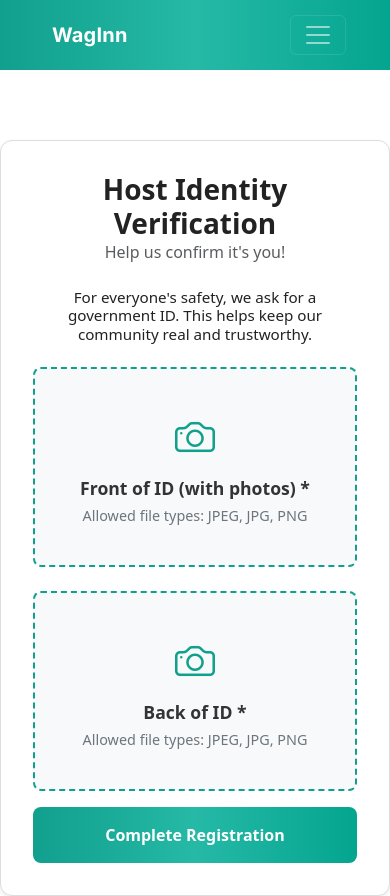
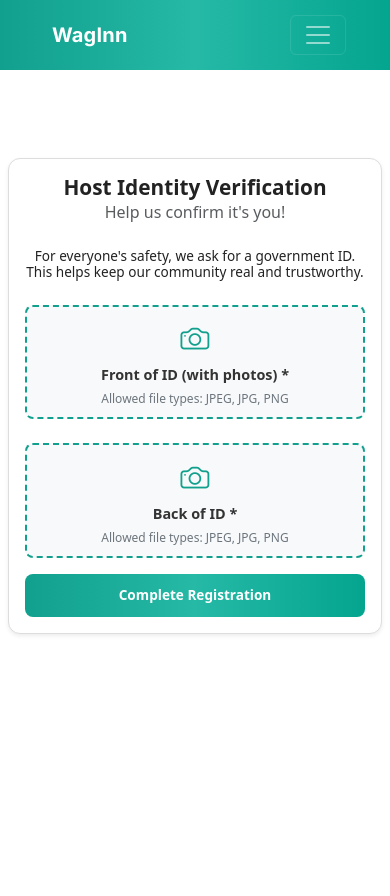
Before and after one commit to deepali-kadway/WagInn-Capstone-Project, an Angular app in the folder WagInn-Project/: page /idVerification in a window 390 px wide. Shown: the top 896 px of the page. Built offline with nearby package versions, Linux system fonts and the light colour scheme; no server answers.

Commit message:
sticky footer, corrected routing from Reg to Dashboard

```diff
--- a/WagInn-Project/src/app/app-routing-module.ts
+++ b/WagInn-Project/src/app/app-routing-module.ts
@@ -6,6 +6,7 @@ import { HostRegistrationPetInfo } from './components/hostRegistration/host-regi
 import { HostRegistrationPropertyDetails } from './components/hostRegistration/host-registration-property-details/host-registration-property-details';
 import { HostRegistrationPricing } from './components/hostRegistration/host-registration-pricing/host-registration-pricing';
 import { HostRegistrationIDVerification } from './components/hostRegistration/host-registration-idverification/host-registration-idverification';
+import { HostDashboard } from './components/Dashboard/host-dashboard/host-dashboard';
 
 const routes: Routes = [
   { path: '', component: HostRegistrationPersonalInfo },
@@ -14,7 +15,7 @@ const routes: Routes = [
   { path: 'propertyDetails', component: HostRegistrationPropertyDetails },
   { path: 'pricing', component: HostRegistrationPricing },
   { path: 'idVerification', component: HostRegistrationIDVerification },
-  { path: 'hostDashboard', component: HostRegistrationIDVerification },
+  { path: 'hostDashboard', component: HostDashboard },
 ];
 
 @NgModule({
--- a/WagInn-Project/src/app/app.css
+++ b/WagInn-Project/src/app/app.css
@@ -0,0 +1,19 @@
+/* Global Layout - Sticky Footer */
+.app-container {
+  min-height: 100vh;
+  display: flex;
+  flex-direction: column;
+}
+
+.main-content {
+  flex: 1; /* This makes the main content expand to fill available space */
+  padding-top: 60px; /* Account for fixed header height */
+}
+
+/* Ensure body and html take full height */
+html,
+body {
+  height: 100%;
+  margin: 0;
+  padding: 0;
+}
--- a/WagInn-Project/src/app/app.html
+++ b/WagInn-Project/src/app/app.html
@@ -1 +1,7 @@
-<router-outlet />
+<div class="app-container">
+  <app-header></app-header>
+  <main class="main-content">
+    <router-outlet />
+  </main>
+  <app-footer></app-footer>
+</div>
--- a/WagInn-Project/src/app/components/footer/footer.css
+++ b/WagInn-Project/src/app/components/footer/footer.css
@@ -4,6 +4,8 @@
   color: #222;
   font-size: 0.95rem;
   border-top: 1px solid #e5e5e5;
+  margin-top: 0; /* Remove margin to eliminate gap */
+  padding: 1rem 0; /* Add consistent padding instead */
 }
 .footer-left {
   gap: 0.5rem;
@@ -26,7 +28,8 @@
 .footer-copyright {
   font-weight: 400;
 }
-.footer-lang, .footer-currency {
+.footer-lang,
+.footer-currency {
   font-weight: 500;
   color: #222;
 }
--- a/WagInn-Project/src/app/components/hostRegistration/host-registration-address-details/host-registration-address-details.html
+++ b/WagInn-Project/src/app/components/hostRegistration/host-registration-address-details/host-registration-address-details.html
@@ -1,5 +1,3 @@
-<app-header></app-header>
-
 <div class="row justify-content-center min-vh-100 align-items-center">
   <!-- col-12: for mobile(< 768px), fullwidth(12/12 columns)-->
   <!-- col-md-10: medium screens (768px+), 10/12 columns -->
@@ -135,5 +133,3 @@
     </div>
   </div>
 </div>
-
-<app-footer></app-footer>
--- a/WagInn-Project/src/app/components/hostRegistration/host-registration-idverification/host-registration-idverification.css
+++ b/WagInn-Project/src/app/components/hostRegistration/host-registration-idverification/host-registration-idverification.css
@@ -1,7 +1,7 @@
 /* Main Container Styles */
 .main-content {
   padding-top: 140px !important;
-  padding-bottom: 2rem;
+  padding-bottom: 13.5rem;
 }
 
 /* Registration Card */
@@ -22,19 +22,19 @@
   margin-bottom: 0;
 }
 
-.subtitle-style{
+.subtitle-style {
   font-size: 0.95rem;
   font-weight: 400;
   color: #222;
   margin-bottom: 1rem;
 }
 
-.photo-upload-container{
+.photo-upload-container {
   position: relative;
   display: block;
 }
 
-.photo-input{
+.photo-input {
   position: absolute;
   opacity: 0;
   pointer-events: none;
@@ -42,13 +42,13 @@
   height: 100%;
 }
 
-.photo-upload-label{
+.photo-upload-label {
   display: flex;
   flex-direction: column;
   align-items: center;
   justify-content: center;
   width: 100%;
-  min-height: 200px;
+  min-height: 100px;
   padding: 1rem;
   border: 2px dashed #11a08d;
   border-radius: 8px;
@@ -58,11 +58,11 @@
   text-align: center;
 }
 
-.photo-upload-label:hover{
+.photo-upload-label:hover {
   background-color: #e3f2fd;
   border-color: #11a08d;
   transform: translateY(-2px);
-  box-shadow: 0 4px 12px rgba(17, 160. 141, 0.397);
+  box-shadow: 0 4px 12px rgba(17, 160 141, 0.397);
 }
 
 .photo-upload-label i {
@@ -71,7 +71,7 @@
   margin-bottom: 0.5rem;
 }
 
-.upload-text{
+.upload-text {
   font-size: 1.1rem;
   font-weight: 600;
   color: #333;
@@ -83,18 +83,18 @@
   color: #6c757d;
 }
 
-.selected-images{
+.selected-images {
   border-top: 1px solid #dee2e6;
   border-bottom: 1px solid #dee2e6;
   padding-top: 1rem;
 }
 
-.image-preview-card{
+.image-preview-card {
   position: relative;
   overflow: hidden;
   border: 1px solid #dee2e6;
   background: white;
-  box-shadow: 0 2px 4px rgba(0,0,0,0.1);
+  box-shadow: 0 2px 4px rgba(0, 0, 0, 0.1);
   transition: transform 0.2s ease;
   border-radius: 8px;
   margin-bottom: 20px;
@@ -102,17 +102,17 @@
 
 .image-preview-card:hover {
   transform: translateY(-2px);
-  box-shadow: 0 4px 12px rgba(0,0,0,0.15);
+  box-shadow: 0 4px 12px rgba(0, 0, 0, 0.15);
 }
 
-.preview-image{
+.preview-image {
   width: 100%;
   height: 120px;
   object-fit: cover;
   display: block;
 }
 
-.remove-btn{
+.remove-btn {
   position: absolute;
   top: 5px;
   right: 5px;
@@ -141,10 +141,10 @@
 .submit-btn:hover {
   background: linear-gradient(to right, #11a08d 0%, #25b9a6 50%, #04a58f 100%);
   transform: translateY(-1px);
-  box-shadow: 0 4px 8px rgba(0,0,0,0.1);
+  box-shadow: 0 4px 8px rgba(0, 0, 0, 0.1);
 }
 
-.validation-error-photo{
+.validation-error-photo {
   color: #dc3545;
   font-size: 0.875rem;
   margin-top: 10px; /* Negative margin to pull it closer */
@@ -152,3 +152,101 @@
   font-size: 800;
   font-weight: bold;
 }
+
+/* Responsive Design */
+@media (max-width: 768px) {
+  .registration-card {
+    margin: 1rem;
+    padding: 1.5rem;
+  }
+
+  .registration-title {
+    font-size: 1.5rem;
+  }
+
+  .main-content {
+    padding-top: 100px !important;
+  }
+
+  .photo-upload-label {
+    min-height: 80px;
+    padding: 0.8rem;
+  }
+
+  .photo-upload-label i {
+    font-size: 2rem;
+  }
+
+  .upload-text {
+    font-size: 1rem;
+  }
+
+  .upload-subtext {
+    font-size: 0.8rem;
+  }
+
+  .preview-image {
+    height: 100px;
+  }
+
+  .submit-btn {
+    padding: 0.8rem;
+    font-size: 0.9rem;
+  }
+}
+
+@media (max-width: 576px) {
+  .registration-card {
+    margin: 0.5rem;
+    padding: 1rem;
+  }
+
+  .main-content {
+    padding-top: 90px !important;
+  }
+
+  .registration-title {
+    font-size: 1.3rem;
+  }
+
+  .subtitle-style {
+    font-size: 0.85rem;
+  }
+
+  .photo-upload-label {
+    min-height: 70px;
+    padding: 0.6rem;
+  }
+
+  .photo-upload-label i {
+    font-size: 1.8rem;
+    margin-bottom: 0.3rem;
+  }
+
+  .upload-text {
+    font-size: 0.9rem;
+  }
+
+  .upload-subtext {
+    font-size: 0.75rem;
+  }
+
+  .preview-image {
+    height: 80px;
+  }
+
+  .remove-btn {
+    width: 20px;
+    height: 20px;
+    font-size: 0.65rem;
+  }
+
+  .submit-btn {
+    padding: 0.7rem;
+    font-size: 0.85rem;
+  }
+
+  .validation-error-photo {
+    font-size: 0.8rem;
+  }
+}
--- a/WagInn-Project/src/app/components/hostRegistration/host-registration-idverification/host-registration-idverification.html
+++ b/WagInn-Project/src/app/components/hostRegistration/host-registration-idverification/host-registration-idverification.html
@@ -1,5 +1,3 @@
-<app-header></app-header>
-
 <div class="main-content">
   <div class="row justify-content-center min-vh-100">
     <div class="col-12 col-md-10 col-lg-8">
@@ -141,4 +139,3 @@
     </div>
   </div>
 </div>
-<app-footer></app-footer>
--- a/WagInn-Project/src/app/components/hostRegistration/host-registration-idverification/host-registration-idverification.ts
+++ b/WagInn-Project/src/app/components/hostRegistration/host-registration-idverification/host-registration-idverification.ts
@@ -111,7 +111,7 @@ export class HostRegistrationIDVerification {
       this.service.submitRegistration().subscribe({
         next: (response) => {
           console.log('Registration successful!');
-          this.router.navigate(['hostDashboard']);
+          this.router.navigate(['/hostDashboard']);
         },
         error: (error) => {
           console.log('Registration Failed:', error);
--- a/WagInn-Project/src/app/components/hostRegistration/host-registration-personal-info/host-registration-personal-info.html
+++ b/WagInn-Project/src/app/components/hostRegistration/host-registration-personal-info/host-registration-personal-info.html
@@ -1,5 +1,3 @@
-<app-header></app-header>
-
 <div class="main-content">
   <div class="row justify-content-center min-vh-100 align-items-center">
     <!-- col-12: for mobile(< 768px), fullwidth(12/12 columns)-->
@@ -176,5 +174,3 @@
     </div>
   </div>
 </div>
-
-<app-footer></app-footer>
--- a/WagInn-Project/src/app/components/hostRegistration/host-registration-pet-info/host-registration-pet-info.html
+++ b/WagInn-Project/src/app/components/hostRegistration/host-registration-pet-info/host-registration-pet-info.html
@@ -1,5 +1,3 @@
-<app-header></app-header>
-
 <div class="main-content">
   <div class="row justify-content-center min-vh-100 align-items-center">
     <!-- col-12: for mobile(< 768px), fullwidth(12/12 columns)-->
@@ -263,5 +261,3 @@
     </div>
   </div>
 </div>
-
-<app-footer></app-footer>
--- a/WagInn-Project/src/app/components/hostRegistration/host-registration-property-details/host-registration-property-details.html
+++ b/WagInn-Project/src/app/components/hostRegistration/host-registration-property-details/host-registration-property-details.html
@@ -1,5 +1,3 @@
-<app-header></app-header>
-
 <div class="main-content">
   <div class="row justify-content-center min-vh-100 align-items-center">
     <!-- col-12: for mobile(< 768px), fullwidth(12/12 columns)-->
@@ -684,5 +682,3 @@
     </div>
   </div>
 </div>
-
-<app-footer></app-footer>
```
Also changed, not shown: WagInn-Project/src/app/components/hostRegistration/host-registration-pricing/host-registration-pricing.html (+2 -8 lines).
